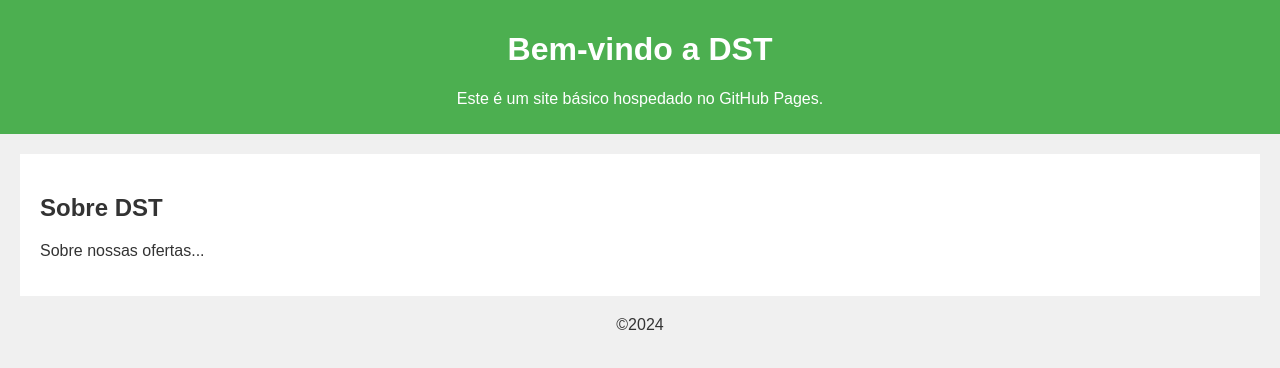
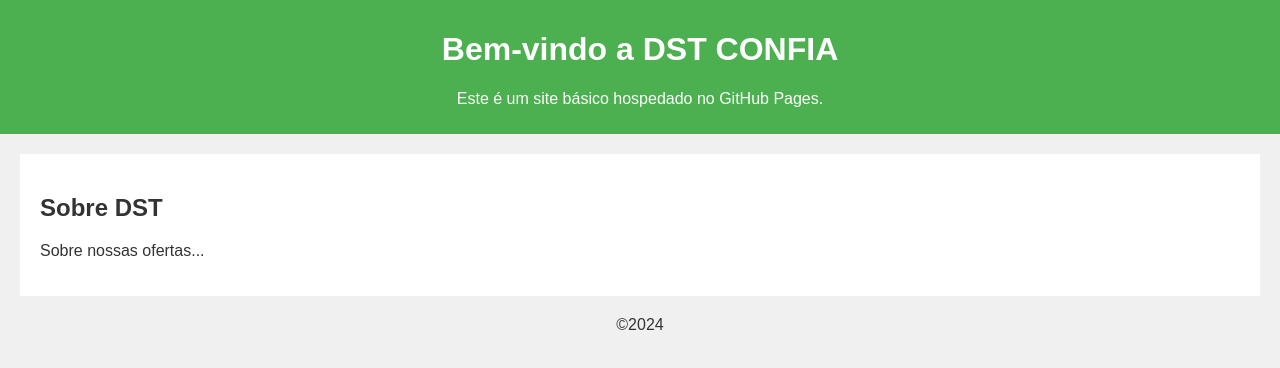
Before and after one commit to Ghost77-max/DST-Dark_Souls_Trilogy, a plain HTML site: page index.html in a window 1280 px wide. Drawn offline with Linux system fonts and the light colour scheme.

Commit message:
Update index.html

```diff
--- a/index.html
+++ b/index.html
@@ -8,7 +8,8 @@
 </head>
 <body>
     <header>
-        <h1>Bem-vindo a DST</h1>
+
+        <h1>Bem-vindo a DST CONFIA</h1>
         <p>Este é um site básico hospedado no GitHub Pages.</p>
     </header>
     <main>
```
